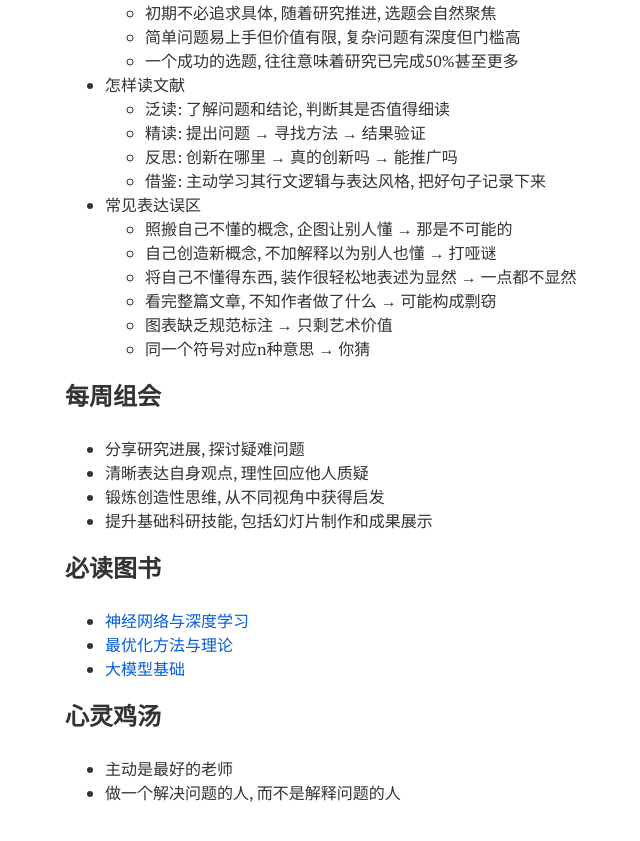
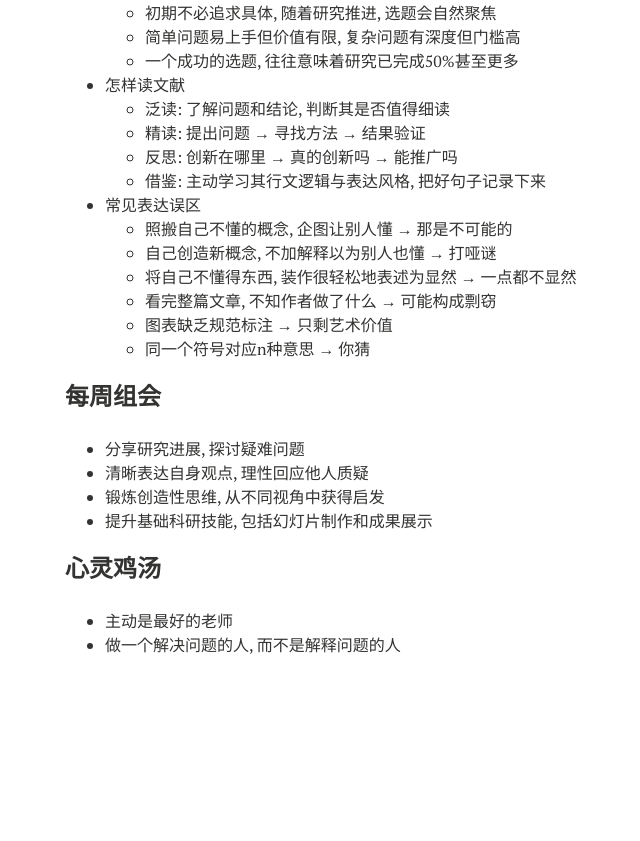
Before and after one commit to xianchaoxiu/xianchaoxiu.github.io, a Jekyll site: the page built from chinese/reading/index.md, in a window 1280 px wide and 900 px high, scrolled down 1198 px. Shown: the top 841 px of the window, without its empty margins (255-895 px from the left). Built offline with Jekyll 4.4.1, drawn with Linux system fonts in a browser that asks for light colours; nearby versions of some CDN libraries; after the commit the page ends 1950 px from its top, so only the background shows below that.

Commit message:
Update index.md

```diff
--- a/chinese/reading/index.md
+++ b/chinese/reading/index.md
@@ -76,12 +76,6 @@ share: false
 * 提升基础科研技能, 包括幻灯片制作和成果展示
 
 
-### 必读图书
-*  <a href="https://nndl.ai/" class="textlink" target="_blank">  神经网络与深度学习 </a> <br>
-*  <a href="http://faculty.bicmr.pku.edu.cn/~wenzw/optbook.html" class="textlink" target="_blank">  最优化方法与理论 </a> <br>
-*  <a href="https://llmbook-zh.github.io/" class="textlink" target="_blank">  大模型基础 </a> <br>
-
-
 ### 心灵鸡汤
 * 主动是最好的老师 <br>
 * 做一个解决问题的人, 而不是解释问题的人 <br>
```
